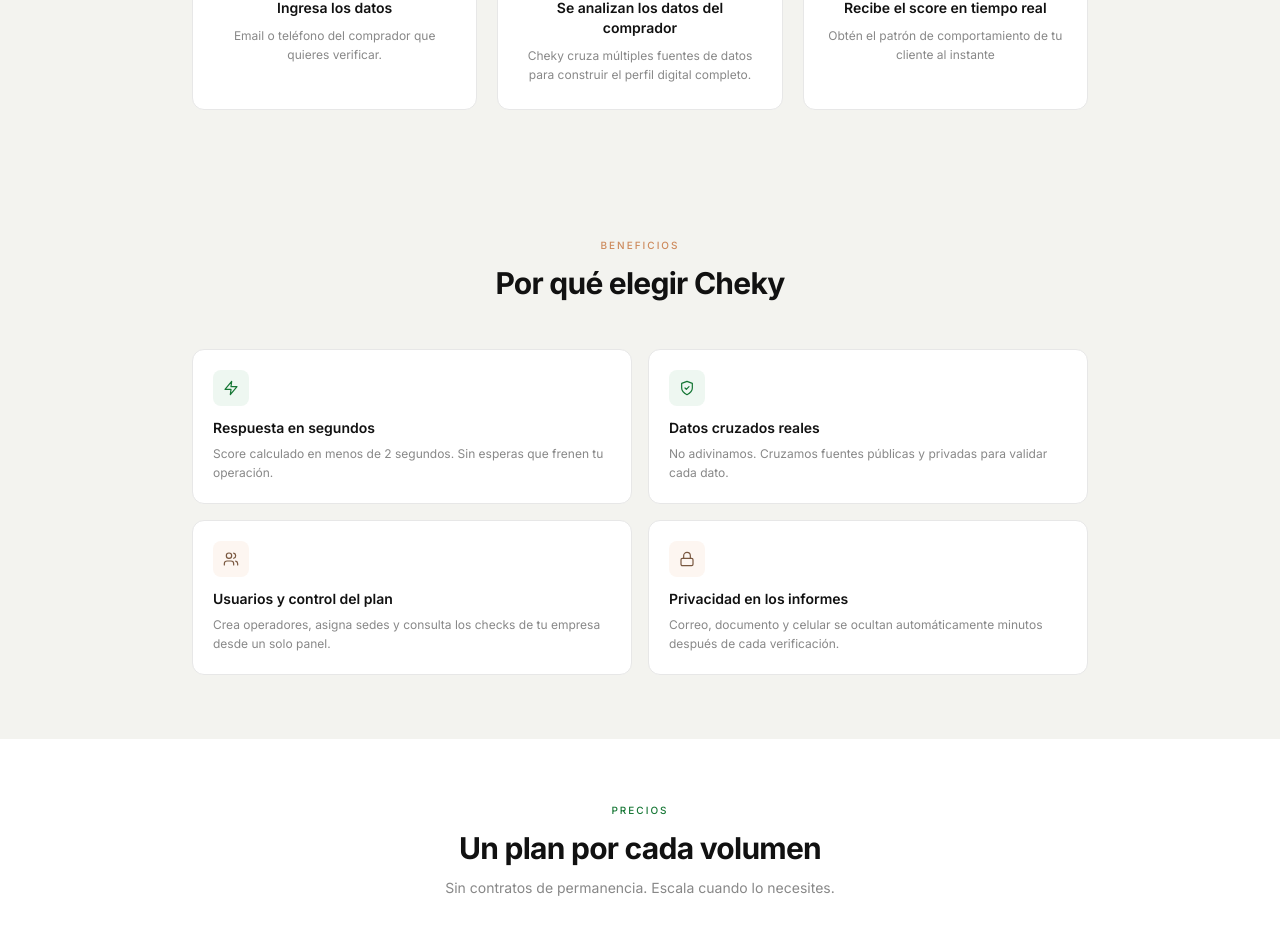
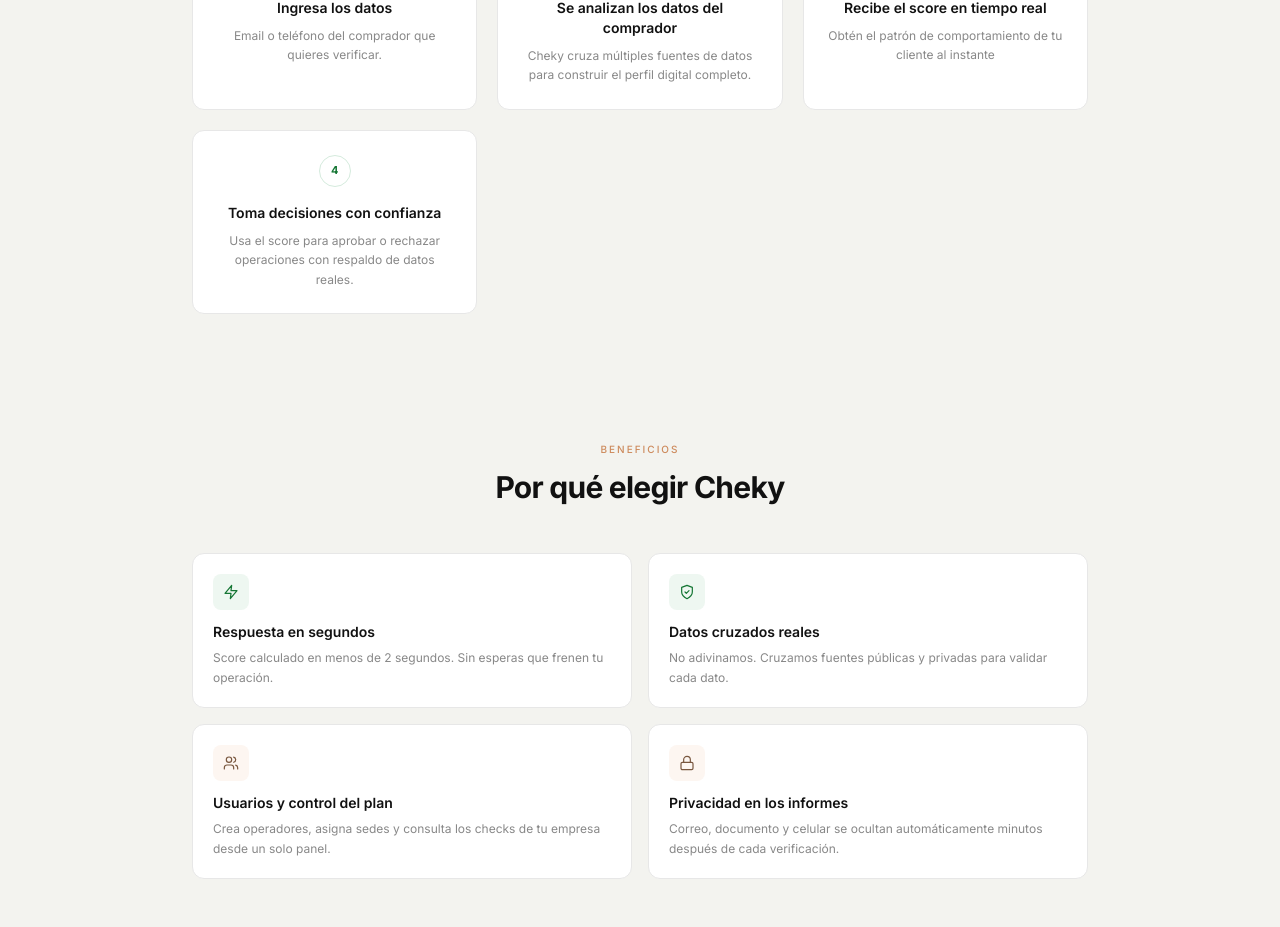
Before and after one commit to Criscamgel/landing-web-cheky, a React (Vite) app: page / in a window 1280 px wide. Shown: the part 1020-1947 px from the top of the page. Built offline with nearby package versions, Linux system fonts and the light colour scheme; no server answers.

Commit message:
feat: add 4th step to how-it-works, update pricing features text (3 usuarios)

```diff
--- a/src/data/defaultLanding.ts
+++ b/src/data/defaultLanding.ts
@@ -53,6 +53,12 @@
         description:
           'Obtén el patrón de comportamiento de tu cliente al instante',
       },
+      {
+        step: '4',
+        title: 'Toma decisiones con confianza',
+        description:
+          'Usa el score para aprobar o rechazar operaciones con respaldo de datos reales.',
+      },
     ],
   },
   pricing: {
@@ -70,7 +76,7 @@
           { text: '100 checks / mes' },
           { text: 'Score de confiabilidad 0–100' },
           { text: 'Desglose por factor' },
-          { text: '1 usuario' },
+          { text: '3 usuarios' },
           { text: 'Soporte por email' },
         ],
         ctaLabel: 'Comenzar prueba',
```
